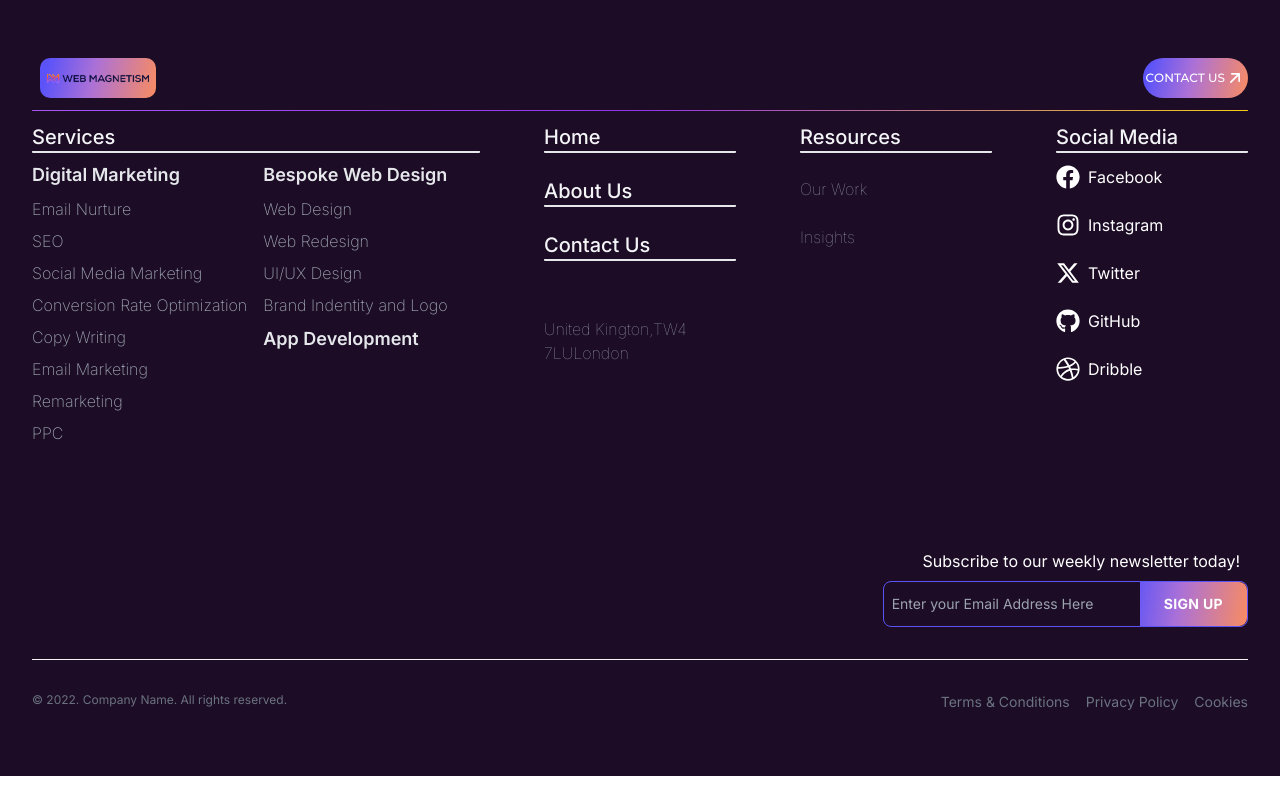
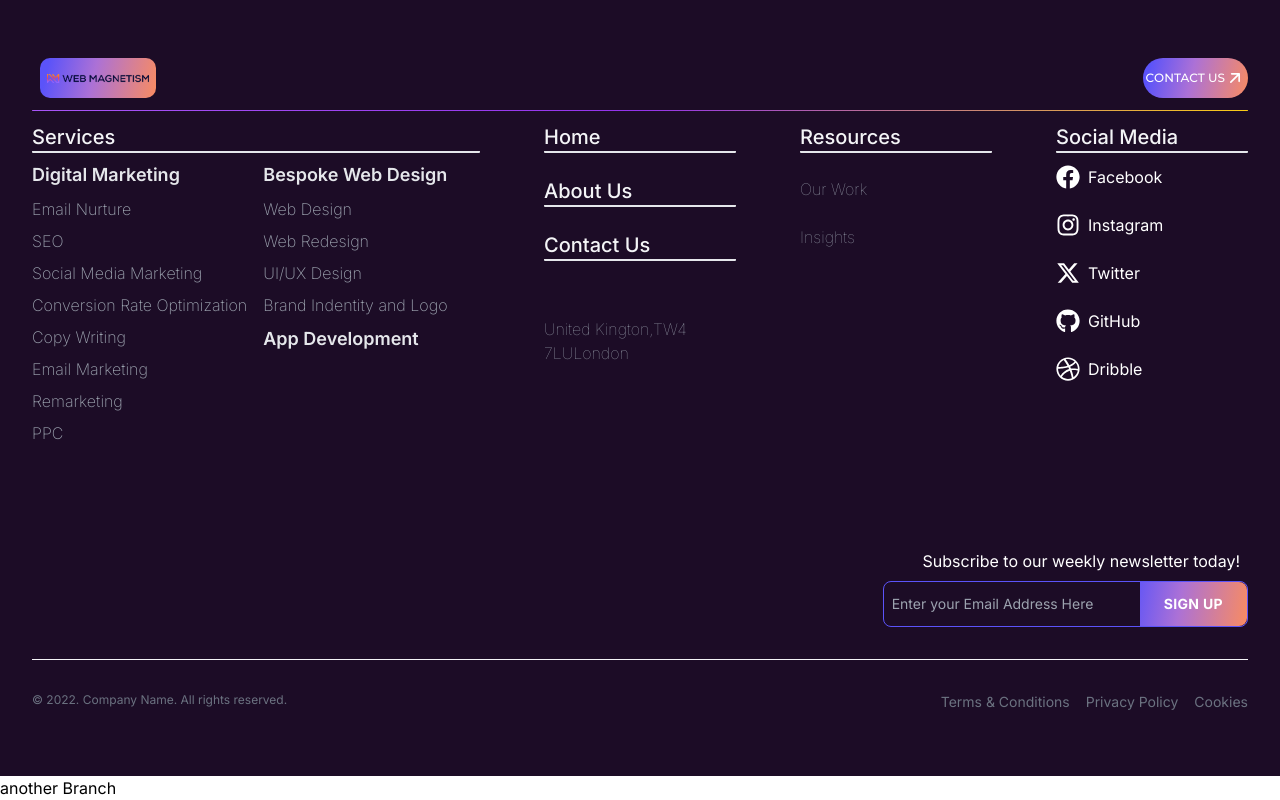
Before and after one commit to ismail-khan2699/BusinessPortfolio, a Next.js app: page / in a window 1280 px wide. Shown: the part 6808-7608 px from the top of the page. Before the commit the page ends 7584 px from the top, so only its background shows below. Built offline with nearby package versions, Linux system fonts and the light colour scheme.

Commit message:
added a test div

```diff
--- a/app/page.tsx
+++ b/app/page.tsx
@@ -50,6 +50,7 @@ export default function Home() {
       <div id='footer'>
         <FooterContact/>
       </div>
+      <div>another Branch</div>
     </div>
   )
 }
```
